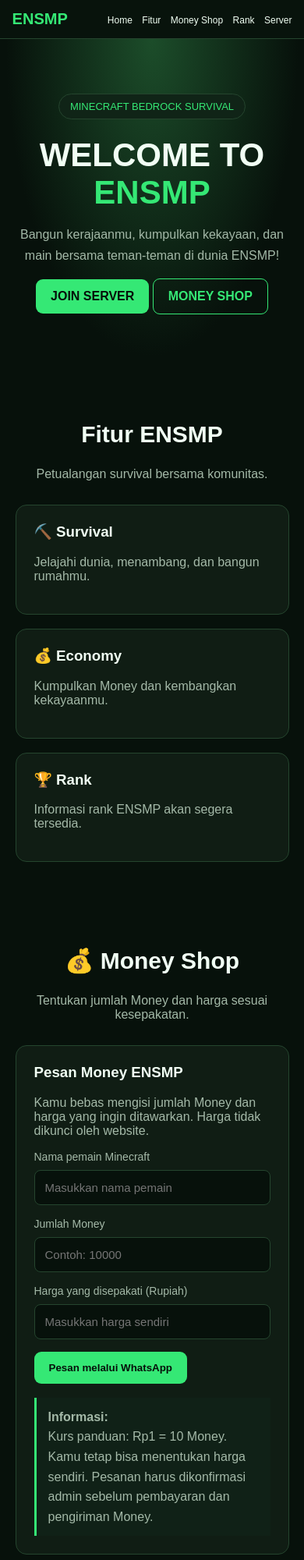
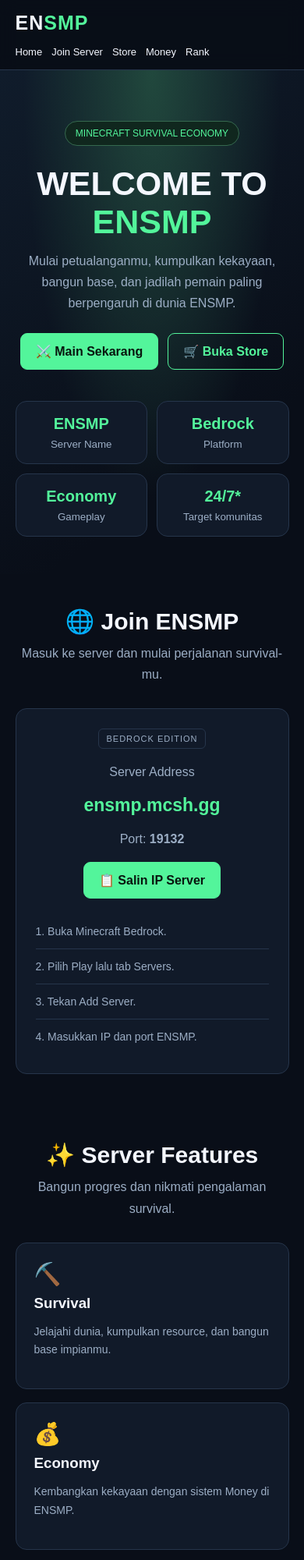
Before and after one commit to kyfan001/ensmp-website, a plain HTML site: page index.html in a window 390 px wide. Shown: the top 2000 px of the page at 78% size. Drawn offline with Linux system fonts and the light colour scheme.

Commit message:
Update index.html

```diff
--- a/index.html
+++ b/index.html
@@ -2,360 +2,319 @@
 <html lang="id">
 <head>
 <meta charset="UTF-8">
-  <meta name="viewport" content="width=device-width, initial-scale=1.0">
-  <meta name="theme-color" content="#07110b">
-  <title>ENSMP | Minecraft Survival</title>
+<meta name="viewport" content="width=device-width, initial-scale=1">
+<meta name="theme-color" content="#090e18">
+<title>ENSMP | Survival Economy</title>
 
 <style>
 :root {
-      --bg: #07110b;
-      --panel: #101d14;
-      --green: #35e875;
-      --text: #f1fff4;
-      --muted: #a4b9a8;
-      --border: #25452e;
+  --bg:#090e18;
+  --panel:#111a29;
+  --panel2:#172438;
+  --green:#53f59b;
+  --text:#f4f7ff;
+  --muted:#9caec5;
+  --border:#26354b;
 }
-
-    * { box-sizing: border-box; }
-
-    html { scroll-behavior: smooth; }
-
-    body {
-      margin: 0;
-      background: var(--bg);
-      color: var(--text);
-      font-family: Arial, sans-serif;
+*{box-sizing:border-box}
+html{scroll-behavior:smooth}
+body{
+  margin:0;background:var(--bg);color:var(--text);
+  font-family:Arial,sans-serif;
 }
-
-    nav {
-      position: sticky;
-      top: 0;
-      z-index: 10;
-      display: flex;
-      justify-content: space-between;
-      align-items: center;
-      gap: 12px;
-      padding: 16px 7%;
-      background: #09150df2;
-      border-bottom: 1px solid var(--border);
+a{color:inherit;text-decoration:none}
+button{cursor:pointer;font:inherit}
+nav{
+  position:sticky;top:0;z-index:20;
+  display:flex;align-items:center;justify-content:space-between;
+  gap:15px;padding:16px 6%;
+  background:#090e18ed;border-bottom:1px solid var(--border);
+  backdrop-filter:blur(12px);
 }
-
-    .logo {
-      color: var(--green);
-      font-size: 24px;
-      font-weight: 900;
+.logo{font-size:25px;font-weight:900;letter-spacing:1px}
+.logo span{color:var(--green)}
+.links{display:flex;gap:19px;flex-wrap:wrap;font-size:13px}
+.links a:hover{color:var(--green)}
+.hero{
+  padding:90px 6% 70px;
+  background:
+    radial-gradient(ellipse at 50% 0%,#21483d 0%,transparent 60%),
+    linear-gradient(145deg,#101c2b,#090e18 75%);
+  text-align:center;
 }
-
-    nav a {
-      color: var(--text);
-      text-decoration: none;
-      margin-left: 15px;
-      font-size: 14px;
+.pill{
+  display:inline-block;border:1px solid #35684e;
+  background:#10271e;color:var(--green);
+  padding:8px 13px;border-radius:30px;font-size:12px;
 }
-
-    nav a:hover { color: var(--green); }
-
-    .hero {
-      text-align: center;
-      padding: 90px 20px 80px;
-      background:
-        radial-gradient(ellipse at top, #1c4d2a 0%, #07110b 68%);
+h1{font-size:clamp(43px,8vw,76px);margin:24px 0 12px}
+h1 span{color:var(--green)}
+p{line-height:1.7}
+.muted{color:var(--muted)}
+.hero p{max-width:610px;margin:0 auto 24px}
+.btn{
+  display:inline-flex;align-items:center;justify-content:center;
+  gap:8px;padding:13px 19px;border-radius:9px;
+  border:1px solid var(--green);background:var(--green);
+  color:#08150e;font-weight:bold;
 }
-
-    .tag {
-      display: inline-block;
-      color: var(--green);
-      border: 1px solid var(--border);
-      background: #102417;
-      padding: 8px 14px;
-      border-radius: 30px;
-      font-size: 13px;
+.btn.outline{background:transparent;color:var(--green)}
+.actions{display:flex;justify-content:center;gap:12px;flex-wrap:wrap}
+.stats{
+  max-width:900px;margin:40px auto 0;
+  display:grid;grid-template-columns:repeat(4,1fr);gap:12px;
 }
-
-    h1 {
-      margin: 22px 0 12px;
-      font-size: clamp(42px, 8vw, 76px);
-      font-weight: 900;
+.stat,.card,.server-box,.formbox{
+  background:var(--panel);border:1px solid var(--border);
+  border-radius:14px;
 }
-
-    h1 span { color: var(--green); }
-
-    .hero p {
-      color: var(--muted);
-      line-height: 1.7;
+.stat{padding:17px 8px}
+.stat strong{display:block;color:var(--green);font-size:20px}
+.stat small{display:block;color:var(--muted);margin-top:7px}
+section{padding:58px 6%;scroll-margin-top:70px}
+.heading{text-align:center;margin-bottom:30px}
+.heading h2{font-size:30px;margin:0 0 10px}
+.heading p{color:var(--muted);margin:0}
+.grid{
+  display:grid;grid-template-columns:repeat(3,minmax(0,1fr));
+  gap:17px;max-width:1100px;margin:auto;
 }
-
-    .btn {
-      display: inline-block;
-      border: 0;
-      border-radius: 9px;
-      background: var(--green);
-      color: #06100a;
-      padding: 13px 19px;
-      font-weight: bold;
-      text-decoration: none;
-      cursor: pointer;
+.card{padding:23px;min-width:0}
+.card h3{margin:10px 0}
+.emoji{font-size:28px}
+.card p{font-size:14px;color:var(--muted)}
+.card .btn{width:100%;margin-top:10px}
+.price{font-size:23px;font-weight:bold;color:var(--green)}
+.tag{
+  display:inline-block;font-size:11px;letter-spacing:1px;
+  border:1px solid var(--border);padding:6px 9px;
+  border-radius:6px;color:var(--muted);
 }
-
-    .btn.secondary {
-      background: transparent;
-      color: var(--green);
-      border: 1px solid var(--green);
+.coming{
+  display:block;text-align:center;padding:11px;
+  border-radius:8px;border:1px solid #79652f;
+  color:#ffda79;background:#302719;
+  font-size:12px;font-weight:bold;letter-spacing:1px;
 }
-
-    section {
-      padding: 55px 7%;
-      scroll-margin-top: 70px;
+.server-box,.formbox{max-width:650px;margin:auto;padding:25px}
+.server-ip{font-size:23px;color:var(--green);font-weight:bold;overflow-wrap:anywhere}
+label{display:block;margin:15px 0 7px;color:var(--muted);font-size:14px}
+input{
+  width:100%;padding:13px;border-radius:8px;
+  border:1px solid var(--border);background:#090f19;
+  color:white;font-size:15px;
 }
-
-    .section-title {
-      text-align: center;
-      margin-bottom: 30px;
+.formbox .btn{width:100%;margin-top:18px}
+.note{
+  background:#10251d;border-left:3px solid var(--green);
+  padding:13px;margin-top:18px;color:var(--muted);font-size:13px;
 }
-
-    .section-title h2 { font-size: 30px; }
-
-    .section-title p,
-    .muted { color: var(--muted); }
-
-    .grid {
-      display: grid;
-      grid-template-columns: repeat(auto-fit, minmax(220px, 1fr));
-      gap: 18px;
+.steps{counter-reset:step}
+.step{
+  padding:14px 0;border-bottom:1px solid var(--border);
+  color:var(--muted);font-size:14px;
 }
-
-    .card {
-      padding: 23px;
-      background: var(--panel);
-      border: 1px solid var(--border);
-      border-radius: 14px;
+.step:last-child{border-bottom:0}
+footer{
+  padding:30px 6%;text-align:center;
+  border-top:1px solid var(--border);color:var(--muted);
+  font-size:13px;
 }
-
-    .card h3 { margin-top: 0; }
-
-    .price {
-      color: var(--green);
-      font-size: 23px;
-      font-weight: bold;
-      margin: 16px 0;
-    }
-
-    .server-box {
-      max-width: 600px;
-      margin: auto;
-      text-align: center;
-      background: var(--panel);
-      border: 1px solid var(--border);
-      border-radius: 14px;
-      padding: 25px;
-    }
-
-    .server-value {
-      color: var(--green);
-      font-size: 19px;
-      font-weight: bold;
-      overflow-wrap: anywhere;
-    }
-
-    input {
-      display: block;
-      width: 100%;
-      padding: 13px;
-      margin: 9px 0 16px;
-      background: #07110b;
-      color: white;
-      border: 1px solid var(--border);
-      border-radius: 8px;
-      font-size: 15px;
-    }
-
-    label {
-      display: block;
-      color: var(--muted);
-      font-size: 14px;
-    }
-
-    .form-card { max-width: 560px; margin: auto; }
-
-    .notice {
-      border-left: 3px solid var(--green);
-      padding: 12px 15px;
-      background: #102117;
-      color: var(--muted);
-      line-height: 1.6;
-      margin-top: 18px;
-    }
-
-    .coming {
-      display: inline-block;
-      padding: 8px 12px;
-      border: 1px solid #8a7133;
-      border-radius: 7px;
-      color: #ffd76a;
-      font-size: 13px;
-      font-weight: bold;
-      letter-spacing: 1px;
-    }
-
-    footer {
-      text-align: center;
-      padding: 28px 15px;
-      border-top: 1px solid var(--border);
-      color: var(--muted);
-      font-size: 13px;
-    }
-
-    @media (max-width: 650px) {
-      nav { padding: 13px 4%; flex-wrap: wrap; }
-      nav a { margin-left: 8px; font-size: 12px; }
-      .logo { font-size: 20px; }
-      section { padding: 42px 5%; }
-      .hero { padding: 70px 16px; }
+footer strong{color:var(--green)}
+@media(max-width:760px){
+  nav{align-items:flex-start;flex-direction:column;padding:15px 5%}
+  .links{gap:12px}
+  .grid{grid-template-columns:1fr}
+  .stats{grid-template-columns:repeat(2,1fr)}
+  section{padding:43px 5%}
+  .hero{padding:65px 5% 48px}
 }
 </style>
 </head>
 
 <body>
 <nav>
-    <div class="logo">ENSMP</div>
-    <div>
+  <a class="logo" href="#home">EN<span>SMP</span></a>
+  <div class="links">
     <a href="#home">Home</a>
-      <a href="#fitur">Fitur</a>
-      <a href="#money">Money Shop</a>
+    <a href="#join">Join Server</a>
+    <a href="#shop">Store</a>
+    <a href="#money">Money</a>
     <a href="#rank">Rank</a>
-      <a href="#server">Server</a>
   </div>
 </nav>
 
 <header class="hero" id="home">
-    <span class="tag">MINECRAFT BEDROCK SURVIVAL</span>
+  <span class="pill">MINECRAFT SURVIVAL ECONOMY</span>
   <h1>WELCOME TO <span>ENSMP</span></h1>
-    <p>
-      Bangun kerajaanmu, kumpulkan kekayaan, dan main bersama
-      teman-teman di dunia ENSMP!
+  <p class="muted">
+    Mulai petualanganmu, kumpulkan kekayaan, bangun base,
+    dan jadilah pemain paling berpengaruh di dunia ENSMP.
   </p>
-    <a href="#server" class="btn">JOIN SERVER</a>
-    <a href="#money" class="btn secondary">MONEY SHOP</a>
+  <div class="actions">
+    <a href="#join" class="btn">⚔️ Main Sekarang</a>
+    <a href="#shop" class="btn outline">🛒 Buka Store</a>
+  </div>
+  <div class="stats">
+    <div class="stat"><strong>ENSMP</strong><small>Server Name</small></div>
+    <div class="stat"><strong>Bedrock</strong><small>Platform</small></div>
+    <div class="stat"><strong>Economy</strong><small>Gameplay</small></div>
+    <div class="stat"><strong>24/7*</strong><small>Target komunitas</small></div>
+  </div>
 </header>
 
-  <section id="fitur">
-    <div class="section-title">
-      <h2>Fitur ENSMP</h2>
-      <p>Petualangan survival bersama komunitas.</p>
+<section id="join">
+  <div class="heading">
+    <h2>🌐 Join ENSMP</h2>
+    <p>Masuk ke server dan mulai perjalanan survival-mu.</p>
   </div>
-
-    <div class="grid">
-      <div class="card">
-        <h3>⛏️ Survival</h3>
-        <p class="muted">Jelajahi dunia, menambang, dan bangun rumahmu.</p>
-      </div>
-      <div class="card">
-        <h3>💰 Economy</h3>
-        <p class="muted">Kumpulkan Money dan kembangkan kekayaanmu.</p>
-      </div>
-      <div class="card">
-        <h3>🏆 Rank</h3>
-        <p class="muted">Informasi rank ENSMP akan segera tersedia.</p>
+  <div class="server-box" style="text-align:center">
+    <span class="tag">BEDROCK EDITION</span>
+    <p class="muted">Server Address</p>
+    <div class="server-ip" id="serverIP">GANTI_IP_SERVER</div>
+    <p class="muted">Port: <strong id="serverPort">19132</strong></p>
+    <button class="btn" onclick="copyServer()">📋 Salin IP Server</button>
+    <p id="copyStatus" class="muted"></p>
+    <div class="steps" style="text-align:left;margin-top:20px">
+      <div class="step">1. Buka Minecraft Bedrock.</div>
+      <div class="step">2. Pilih Play lalu tab Servers.</div>
+      <div class="step">3. Tekan Add Server.</div>
+      <div class="step">4. Masukkan IP dan port ENSMP.</div>
     </div>
   </div>
 </section>
 
+<section id="fitur">
+  <div class="heading">
+    <h2>✨ Server Features</h2>
+    <p>Bangun progres dan nikmati pengalaman survival.</p>
+  </div>
+  <div class="grid">
+    <article class="card">
+      <div class="emoji">⛏️</div>
+      <h3>Survival</h3>
+      <p>Jelajahi dunia, kumpulkan resource, dan bangun base impianmu.</p>
+    </article>
+    <article class="card">
+      <div class="emoji">💰</div>
+      <h3>Economy</h3>
+      <p>Kembangkan kekayaan dengan sistem Money di ENSMP.</p>
+    </article>
+    <article class="card">
+      <div class="emoji">👑</div>
+      <h3>Rank System</h3>
+      <p>Informasi rank premium sedang dipersiapkan.</p>
+    </article>
+  </div>
+</section>
+
+<section id="shop">
+  <div class="heading">
+    <h2>🛒 Official Store</h2>
+    <p>Pilih toko yang ingin kamu kunjungi.</p>
+  </div>
+  <div class="grid">
+    <article class="card">
+      <div class="emoji">💵</div>
+      <h3>Money Shop</h3>
+      <p>Ajukan pesanan Money dengan jumlah dan harga pilihanmu sendiri.</p>
+      <a href="#money" class="btn">Top Up Money</a>
+    </article>
+    <article class="card">
+      <div class="emoji">👑</div>
+      <h3>Rank Premium</h3>
+      <p>Informasi dan pembelian rank akan tersedia nanti.</p>
+      <span class="coming">COMING SOON</span>
+    </article>
+    <article class="card">
+      <div class="emoji">⚡</div>
+      <h3>Fitur Lainnya</h3>
+      <p>Fitur toko tambahan akan diumumkan oleh admin ENSMP.</p>
+      <span class="tag">COMING LATER</span>
+    </article>
+  </div>
+</section>
+
 <section id="money">
-    <div class="section-title">
+  <div class="heading">
     <h2>💰 Money Shop</h2>
-      <p>Tentukan jumlah Money dan harga sesuai kesepakatan.</p>
+    <p>Kamu yang menentukan jumlah Money dan harga penawaran.</p>
   </div>
-
-    <div class="form-card card">
+  <div class="formbox">
+    <span class="tag">CUSTOM ORDER</span>
     <h3>Pesan Money ENSMP</h3>
-      <p class="muted">
-        Kamu bebas mengisi jumlah Money dan harga yang ingin ditawarkan.
-        Harga tidak dikunci oleh website.
-      </p>
+    <p class="muted">Isi detail pesananmu, lalu kirim ke WhatsApp admin.</p>
 
     <form id="moneyForm">
       <label for="player">Nama pemain Minecraft</label>
-        <input id="player" required maxlength="32"
-          placeholder="Masukkan nama pemain">
+      <input id="player" maxlength="32" required placeholder="Nama in-game">
 
-        <label for="amount">Jumlah Money</label>
-        <input id="amount" type="number" min="1" step="1"
-          required placeholder="Contoh: 10000">
+      <label for="amount">Jumlah Money yang diinginkan</label>
+      <input id="amount" type="number" min="1" step="1" required
+        placeholder="Contoh: 10000">
 
-        <label for="price">Harga yang disepakati (Rupiah)</label>
-        <input id="price" type="number" min="0" step="1"
-          required placeholder="Masukkan harga sendiri">
+      <label for="price">Harga pilihanmu (Rupiah)</label>
+      <input id="price" type="number" min="0" step="1" required
+        placeholder="Contoh: 1000">
 
-        <button class="btn" type="submit">
-          Pesan melalui WhatsApp
-        </button>
+      <button class="btn" type="submit">WhatsApp Admin →</button>
     </form>
 
-      <div class="notice">
-        <strong>Informasi:</strong><br>
-        Kurs panduan: Rp1 = 10 Money. Kamu tetap bisa menentukan harga
-        sendiri. Pesanan harus dikonfirmasi admin sebelum pembayaran
+    <div class="note">
+      <strong>Harga bebas ditentukan.</strong><br>
+      Kurs panduan: Rp1 = 10 Money, tetapi kamu dapat mengajukan
+      harga sendiri. Admin akan mengonfirmasi pesanan sebelum pembayaran
       dan pengiriman Money.
     </div>
   </div>
 </section>
 
 <section id="rank">
-    <div class="section-title">
+  <div class="heading">
     <h2>👑 Rank Shop</h2>
-      <p>Informasi rank premium ENSMP.</p>
+    <p>Rank premium ENSMP akan segera hadir.</p>
   </div>
-
   <div class="grid">
-      <div class="card">
+    <article class="card">
+      <div class="emoji">🥉</div>
       <h3>VIP</h3>
-        <p class="muted">Informasi rank segera hadir.</p>
+      <p>Detail benefit dan harga belum tersedia.</p>
       <span class="coming">COMING SOON</span>
-      </div>
-
-      <div class="card">
+    </article>
+    <article class="card">
+      <div class="emoji">🥈</div>
       <h3>MVP</h3>
-        <p class="muted">Informasi rank segera hadir.</p>
+      <p>Detail benefit dan harga belum tersedia.</p>
       <span class="coming">COMING SOON</span>
-      </div>
-
-      <div class="card">
+    </article>
+    <article class="card">
+      <div class="emoji">🥇</div>
       <h3>LEGEND</h3>
-        <p class="muted">Informasi rank segera hadir.</p>
+      <p>Detail benefit dan harga belum tersedia.</p>
       <span class="coming">COMING SOON</span>
-      </div>
-    </div>
-  </section>
-
-  <section id="server">
-    <div class="section-title">
-      <h2>🌐 Server ENSMP</h2>
-      <p>Salin alamat server dan masuk melalui Minecraft Bedrock.</p>
-    </div>
-
-    <div class="server-box">
-      <p>Server Address</p>
-      <div class="server-value" id="serverAddress">ensmp.mcsh.gg</div>
-      <p>Port: <strong>19132</strong></p>
-      <button class="btn" onclick="copyServer()">Salin Alamat</button>
-      <p id="copyMessage" class="muted"></p>
+    </article>
   </div>
 </section>
 
 <footer>
-    <p><strong>ENSMP Minecraft</strong></p>
+  <strong>ENSMP NETWORK</strong>
   <p>Survive • Build • Earn • Explore</p>
-    <p>© 2026 ENSMP. All rights reserved.</p>
+  <p>Website komunitas Minecraft ENSMP.</p>
+  <a href="#home">Kembali ke atas ↑</a>
 </footer>
 
 <script>
-    // GANTI dengan nomor WhatsApp admin, termasuk kode negara.
-    // Contoh format Indonesia: 6282131262119
-    const ADMIN_WHATSAPP = "6282131262119";
+const ADMIN_WHATSAPP = "6282131362119";
 
-    document.getElementById("moneyForm").addEventListener("submit",
-      function(event) {
-        event.preventDefault();
+// Ubah IP ini sesuai alamat server ENSMP yang benar.
+const SERVER_IP = "ensmp.mcsh.gg";
+const SERVER_PORT = "19132";
+
+document.getElementById("serverIP").textContent = SERVER_IP;
+document.getElementById("serverPort").textContent = SERVER_PORT;
+
+document.getElementById("moneyForm").addEventListener("submit", function(e) {
+  e.preventDefault();
 
   const player = document.getElementById("player").value.trim();
   const amount = Number(document.getElementById("amount").value);
@@ -363,43 +322,46 @@
 
   if (!player || !Number.isSafeInteger(amount) || amount < 1 ||
       !Number.isSafeInteger(price) || price < 0) {
-          alert("Periksa kembali nama pemain, jumlah Money, dan harga.");
+    alert("Periksa kembali data pesananmu.");
     return;
   }
 
-        if (ADMIN_WHATSAPP === "6282131262119") {
-          alert("6282131262119");
-          return;
-        }
-
-        const formatRupiah = new Intl.NumberFormat("id-ID", {
+  const rupiah = new Intl.NumberFormat("id-ID", {
     style: "currency",
     currency: "IDR",
     maximumFractionDigits: 0
+  }).format(price);
+
+  const message = [
+    "Halo Admin ENSMP! Saya ingin memesan Money.",
+    "",
+    "Nama pemain: " + player,
+    "Jumlah Money: " + amount.toLocaleString("id-ID"),
+    "Harga penawaran: " + rupiah,
+    "",
+    "Mohon konfirmasi pesanan saya. Terima kasih!"
+  ].join("\n");
+
+  window.open(
+    "https://wa.me/6282131262119" + ADMIN_WHATSAPP +
+    "?text=" + encodeURIComponent(message),
+    "_blank"
+  );
 });
 
-        const message =
-          "Halo Admin ENSMP, saya ingin memesan Money.%0A".replace("%0A", "\n") +
-          "Nama pemain: " + player + "\n" +
-          "Jumlah Money: " + amount.toLocaleString("id-ID") + "\n" +
-          "Harga yang saya tawarkan: " + formatRupiah.format(price) + "\n" +
-          "Mohon konfirmasi pesanan saya.";
-
-        const url = "https://wa.me/6282131262119" + ADMIN_WHATSAPP +
-          "?text=" + encodeURIComponent(message);
-
-        window.open(url, "_blank");
-      }
-    );
-
 async function copyServer() {
-      const address = "ensmp.mcsh.gg";
-      const message = document.getElementById("copyMessage");
+  const status = document.getElementById("copyStatus");
 
   try {
-        await navigator.clipboard.writeText(ensmp.mcsh.gg);
-        message.textContent = "Alamat server berhasil disalin!";
-      } catch (error) {
+    await navigator.clipboard.writeText(SERVER_IP);
+    status.textContent = "IP berhasil disalin!";
+  } catch (e) {
+    status.textContent = "Salin IP ini: " + SERVER_IP;
+  }
+}
+</script>
+</body>
+                            </html>error) {
         message.textContent = "Alamat server: " + ensmp.mcsh.gg;
       }
     }
```
Lines whose indentation alone changed are shown as unchanged.
